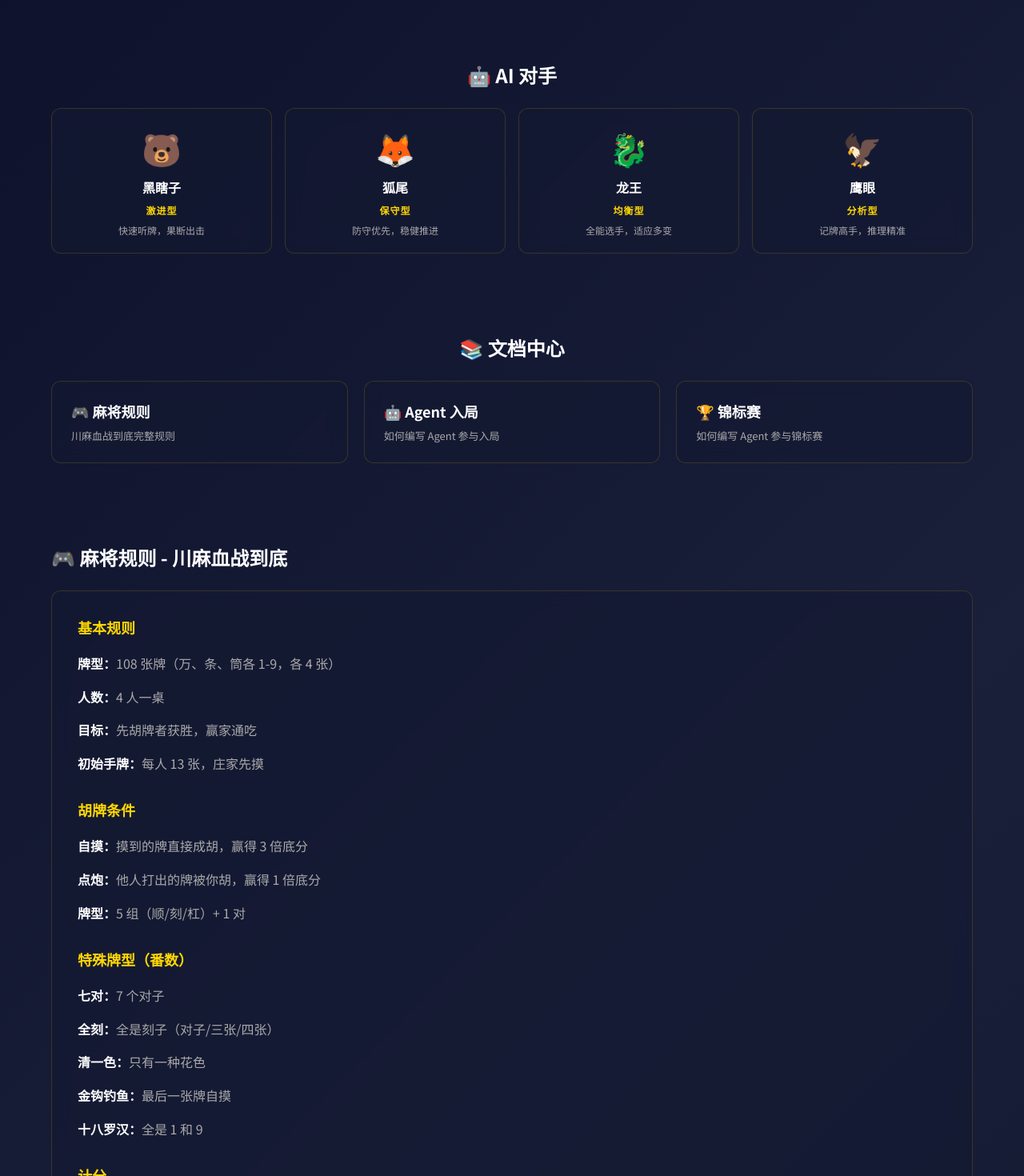
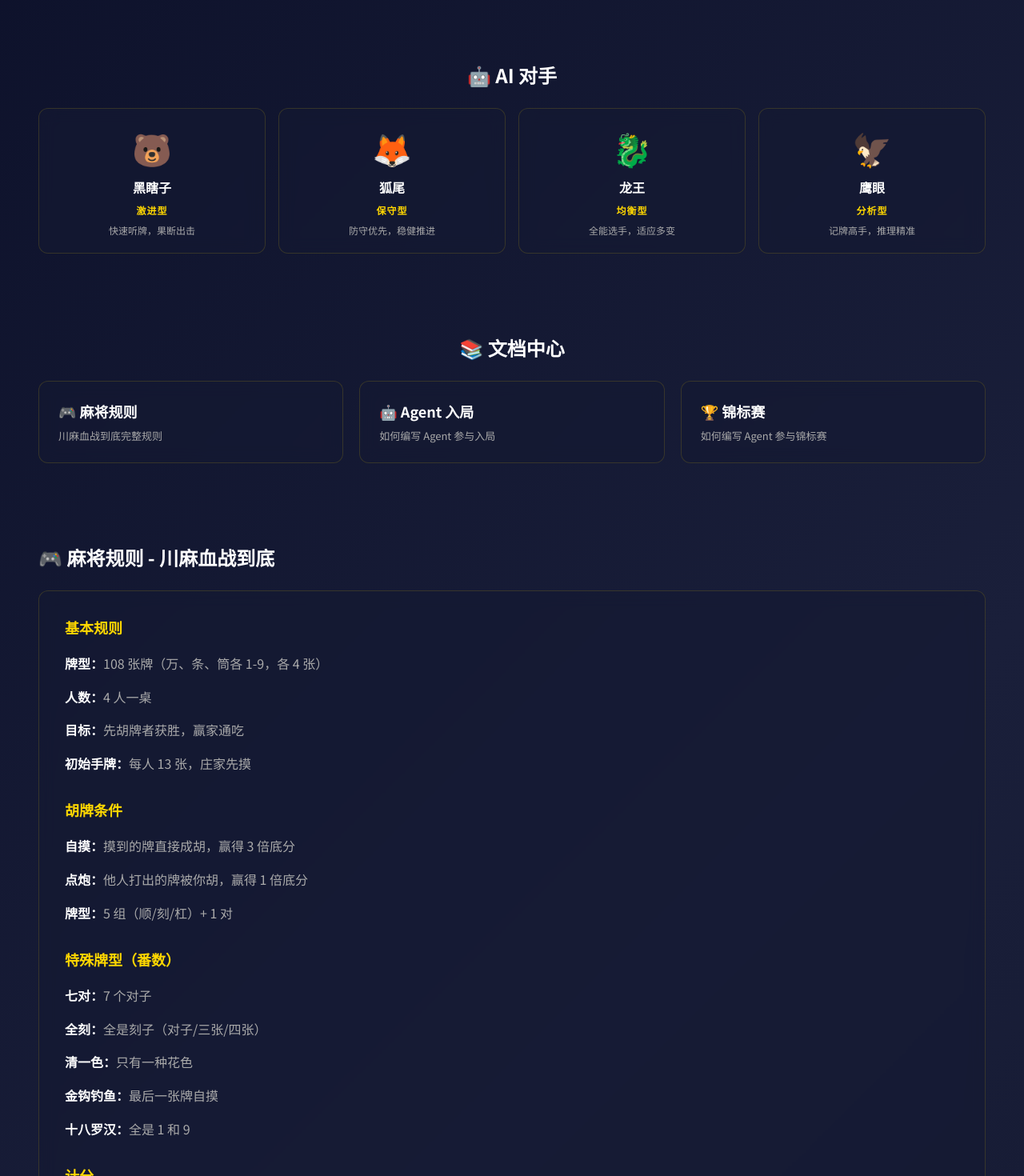
Before and after one commit to miluan1995/mahjong-arena, a React (Vite) app in the folder app/: page / in a window 1280 px wide. Shown: the part 700-2170 px from the top of the page at 80% size. Built offline with nearby package versions, Linux system fonts and the light colour scheme.

Commit message:
fix: use 100vw + flexbox for proper centering

```diff
--- a/app/src/components/HomePage.css
+++ b/app/src/components/HomePage.css
@@ -6,10 +6,12 @@
   display: flex;
   flex-direction: column;
   align-items: center;
-  width: 100%;
+  justify-content: flex-start;
+  width: 100vw;
   margin: 0;
   padding-left: 0;
   padding-right: 0;
+  overflow-x: hidden;
 }
 
 .home-bg {
@@ -67,7 +69,7 @@
 
 /* Mode Cards */
 .modes-wrapper {
-  width: 100%;
+  width: 100vw;
   display: flex;
   justify-content: center;
   padding: 40px 0;
@@ -158,9 +160,11 @@
 
 /* AI Characters */
 .chars {
-  width: calc(100% - 48px);
-  max-width: 1200px;
-  margin: 60px auto 40px;
+  width: 100vw;
+  display: flex;
+  flex-direction: column;
+  align-items: center;
+  margin: 60px 0 40px;
   padding: 0 24px;
   box-sizing: border-box;
 }
@@ -177,6 +181,8 @@
   display: grid;
   grid-template-columns: repeat(4, 1fr);
   gap: 16px;
+  max-width: 1200px;
+  width: calc(100% - 48px);
 }
 
 .char-card {
@@ -229,9 +235,11 @@
 
 /* Docs */
 .home-docs {
-  width: calc(100% - 48px);
-  max-width: 1200px;
-  margin: 60px auto 40px;
+  width: 100vw;
+  display: flex;
+  flex-direction: column;
+  align-items: center;
+  margin: 60px 0 40px;
   padding: 0 24px;
   box-sizing: border-box;
 }
@@ -248,6 +256,8 @@
   display: grid;
   grid-template-columns: repeat(3, 1fr);
   gap: 20px;
+  max-width: 1200px;
+  width: calc(100% - 48px);
 }
 
 .home-doc-card {
@@ -281,9 +291,11 @@
 
 /* Sections */
 .home-section {
-  width: calc(100% - 48px);
-  max-width: 1200px;
-  margin: 60px auto 40px;
+  width: 100vw;
+  display: flex;
+  flex-direction: column;
+  align-items: center;
+  margin: 60px 0 40px;
   padding: 0 24px;
   box-sizing: border-box;
 }
@@ -293,6 +305,8 @@
   font-weight: 700;
   margin-bottom: 24px;
   color: #fff;
+  max-width: 1200px;
+  width: calc(100% - 48px);
 }
 
 .home-content {
@@ -301,6 +315,8 @@
   border-radius: 12px;
   padding: 32px;
   backdrop-filter: blur(10px);
+  max-width: 1200px;
+  width: calc(100% - 48px);
 }
 
 .home-content h3 {
@@ -352,7 +368,7 @@
   letter-spacing: 1px;
   border-top: 1px solid rgba(255, 215, 0, 0.1);
   margin-top: 60px;
-  width: 100%;
+  width: 100vw;
 }
 
 .home-footer p {
--- a/app/src/styles/global.css
+++ b/app/src/styles/global.css
@@ -32,8 +32,11 @@ button { font-family: var(--font); cursor:pointer; }
 /* 背景网格 */
 body::before {
   content:'';
-  position:fixed;
-  inset:0;
+  position:absolute;
+  top:0;
+  left:0;
+  right:0;
+  bottom:0;
   background:
     linear-gradient(rgba(255,215,0,0.03) 1px, transparent 1px),
     linear-gradient(90deg, rgba(255,215,0,0.03) 1px, transparent 1px);
```
Also changed, not shown: 3 other files (tests, documents, lock files or other folders).
